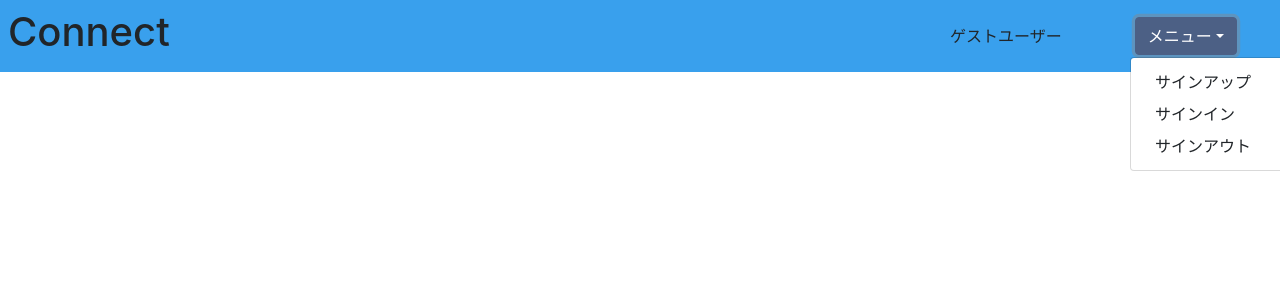
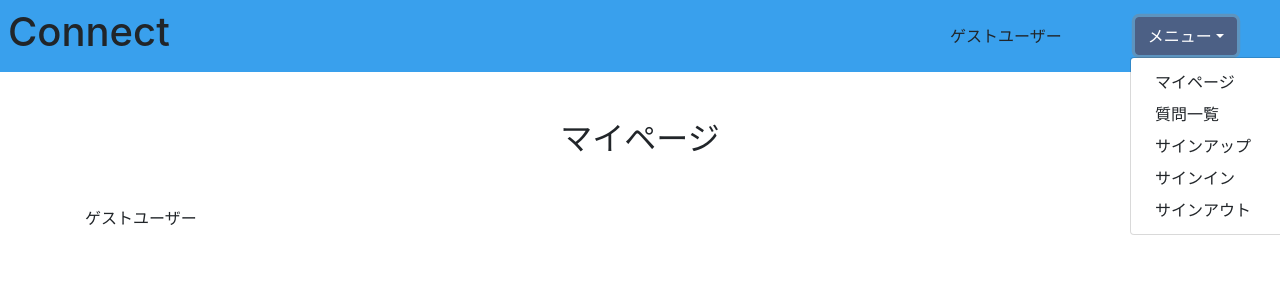
Before and after one commit to Taku-orand/connect-frontend, a Vue app: page /my_page in a window 1280 px wide. Both pictures are taken after a click on the button "メニュー". Shown: the top 300 px of the page. Built offline with nearby package versions, Linux system fonts and the light colour scheme; no server answers.

Commit message:
マイページ

```diff
--- a/src/components/Header.vue
+++ b/src/components/Header.vue
@@ -11,7 +11,8 @@
         <div class="dropdown text-center">
           <button class="btn btn-secondary dropdown-toggle" type="button" id="dropdownMenuButton" data-toggle="dropdown" aria-haspopup="true" aria-expanded="false">メニュー</button>
           <div class="dropdown-menu" aria-labelledby="dropdownMenuButton">
-            <!-- <router-link @click="$store.commit('resetAlert')" class="dropdown-item" to="/question">質問一覧</router-link> -->
+            <router-link @click="$store.commit('resetAlert')" class="dropdown-item" to="/my_page">マイページ</router-link>
+            <router-link @click="$store.commit('resetAlert')" class="dropdown-item" to="/question/list">質問一覧</router-link>
             <router-link @click="$store.commit('resetAlert')" class="dropdown-item" to="/signup">サインアップ</router-link>
             <router-link @click="$store.commit('resetAlert')" class="dropdown-item" to="/signin">サインイン</router-link>
             <button @click="signOut" class="dropdown-item">サインアウト</button>
--- /dev/null
+++ b/src/components/MyPage.vue
@@ -0,0 +1,34 @@
+<template>
+  <div class="container">
+    <h2 class="text-center m-5">マイページ</h2>
+    <p>{{ $store.state.user.email }}</p>
+  </div>
+</template>
+
+<script>
+import { reactive, onMounted } from "vue";
+// import axios from "axios";
+// import { useRoute } from "vue-router";
+// import { useStore } from "vuex";
+
+export default {
+  name: "MyPage",
+  components: {},
+  props: {},
+  setup() {
+    // const router = useRouter();
+    // const route = useRoute();
+    // const store = useStore();
+
+    const data = reactive({});
+
+    onMounted(() => {});
+
+    return {
+      data,
+    };
+  },
+};
+</script>
+
+<style scoped></style>
--- a/src/router.js
+++ b/src/router.js
@@ -2,6 +2,7 @@ import { createRouter, createWebHistory } from "vue-router";
 import Signup from "./components/Signup.vue";
 import Signin from "./components/Signin.vue";
 import Home from "./components/Home.vue";
+import MyPage from "./components/MyPage.vue";
 import Question from "./components/Question.vue";
 import QuestionList from "./components/QuestionList.vue";
 import QuestionDetail from "./components/QuestionDetail.vue";
@@ -10,9 +11,24 @@ export const router = createRouter({
   history: createWebHistory(),
   routes: [
     {
+      path: "/signup",
+      name: "signup",
+      component: Signup,
+    },
+    {
+      path: "/signin",
+      name: "signin",
+      component: Signin,
+    },
+    {
       path: "/",
       name: "home",
       component: Home,
+    },
+    {
+      path: "/my_page",
+      name: "my_page",
+      component: MyPage,
     },
     {
       path: "/question",
@@ -31,15 +47,5 @@ export const router = createRouter({
         },
       ],
     },
-    {
-      path: "/signup",
-      name: "signup",
-      component: Signup,
-    },
-    {
-      path: "/signin",
-      name: "signin",
-      component: Signin,
-    },
   ],
 });
```
